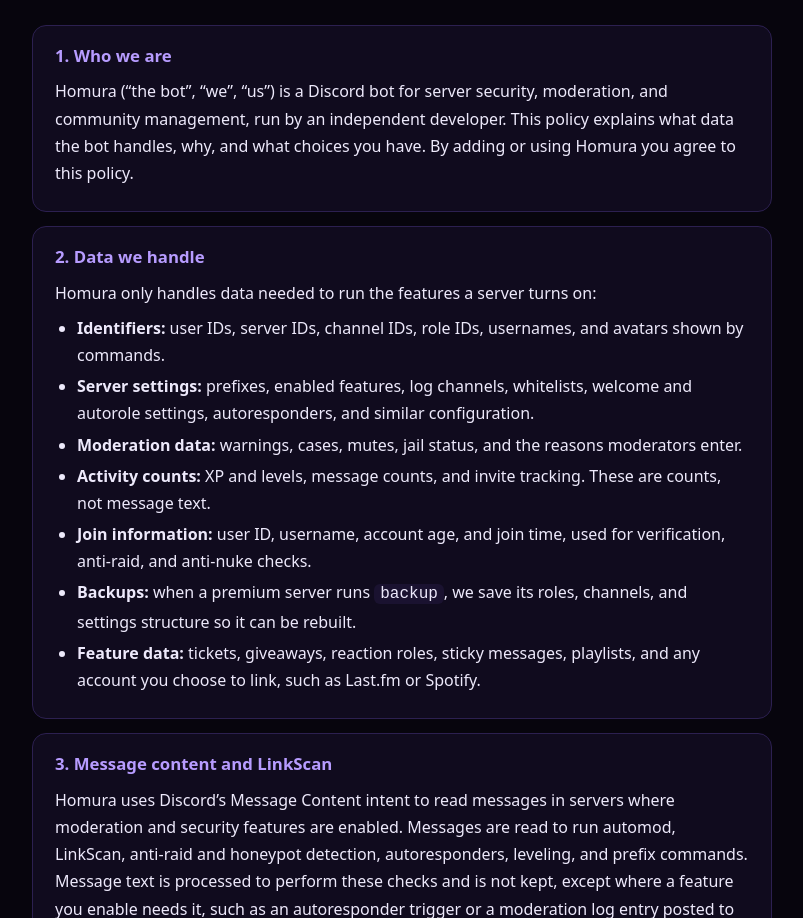
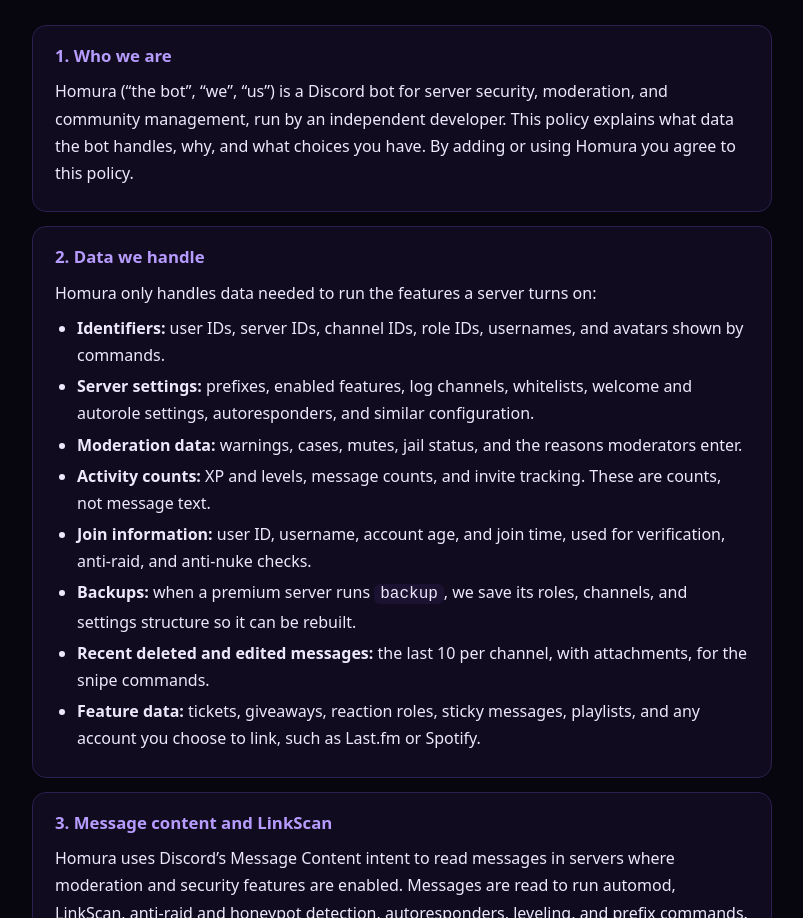
Before and after one commit to hazanyaknyak8-lab/homurawebsite, a plain HTML site: page privacy.html in a window 1280 px wide. Shown: the part 182-1100 px from the top of the page, without its empty margins (238-1041 px from the left). Drawn offline with Linux system fonts and the light colour scheme.

Commit message:
Update privacy.html

```diff
--- a/privacy.html
+++ b/privacy.html
@@ -21,8 +21,8 @@ code{background:#1a1230;padding:1px 6px;border-radius:6px}footer{color:var(--mut
 <h1>Privacy Policy</h1>
 <p class="meta">Last updated: November 14, 2026</p>
 <div class="lg-item"><h3>1. Who we are</h3><p>Homura (“the bot”, “we”, “us”) is a Discord bot for server security, moderation, and community management, run by an independent developer. This policy explains what data the bot handles, why, and what choices you have. By adding or using Homura you agree to this policy.</p></div>
-<div class="lg-item"><h3>2. Data we handle</h3><p>Homura only handles data needed to run the features a server turns on:</p><ul><li><b>Identifiers:</b> user IDs, server IDs, channel IDs, role IDs, usernames, and avatars shown by commands.</li><li><b>Server settings:</b> prefixes, enabled features, log channels, whitelists, welcome and autorole settings, autoresponders, and similar configuration.</li><li><b>Moderation data:</b> warnings, cases, mutes, jail status, and the reasons moderators enter.</li><li><b>Activity counts:</b> XP and levels, message counts, and invite tracking. These are counts, not message text.</li><li><b>Join information:</b> user ID, username, account age, and join time, used for verification, anti-raid, and anti-nuke checks.</li><li><b>Backups:</b> when a premium server runs <code>backup</code>, we save its roles, channels, and settings structure so it can be rebuilt.</li><li><b>Feature data:</b> tickets, giveaways, reaction roles, sticky messages, playlists, and any account you choose to link, such as Last.fm or Spotify.</li></ul></div>
-<div class="lg-item"><h3>3. Message content and LinkScan</h3><p>Homura uses Discord’s Message Content intent to read messages in servers where moderation and security features are enabled. Messages are read to run automod, LinkScan, anti-raid and honeypot detection, autoresponders, leveling, and prefix commands. Message text is processed to perform these checks and is not kept, except where a feature you enable needs it, such as an autoresponder trigger or a moderation log entry posted to that server’s log channel.</p><p>LinkScan extracts links from messages and checks them against Google Safe Browsing and VirusTotal. Only the URL is sent to these services. We do not send the full message or the author’s identity. If a link is malicious, the message is deleted, the sender may be timed out, and the action is logged for the server’s staff.</p></div>
+<div class="lg-item"><h3>2. Data we handle</h3><p>Homura only handles data needed to run the features a server turns on:</p><ul><li><b>Identifiers:</b> user IDs, server IDs, channel IDs, role IDs, usernames, and avatars shown by commands.</li><li><b>Server settings:</b> prefixes, enabled features, log channels, whitelists, welcome and autorole settings, autoresponders, and similar configuration.</li><li><b>Moderation data:</b> warnings, cases, mutes, jail status, and the reasons moderators enter.</li><li><b>Activity counts:</b> XP and levels, message counts, and invite tracking. These are counts, not message text.</li><li><b>Join information:</b> user ID, username, account age, and join time, used for verification, anti-raid, and anti-nuke checks.</li><li><b>Backups:</b> when a premium server runs <code>backup</code>, we save its roles, channels, and settings structure so it can be rebuilt.</li><li><b>Recent deleted and edited messages:</b> the last 10 per channel, with attachments, for the snipe commands.</li><li><b>Feature data:</b> tickets, giveaways, reaction roles, sticky messages, playlists, and any account you choose to link, such as Last.fm or Spotify.</li></ul></div>
+<div class="lg-item"><h3>3. Message content and LinkScan</h3><p>Homura uses Discord’s Message Content intent to read messages in servers where moderation and security features are enabled. Messages are read to run automod, LinkScan, anti-raid and honeypot detection, autoresponders, leveling, and prefix commands. Message text is processed to perform these checks and is not kept, except where a feature needs it. Moderators can use the snipe and editsnipe commands, for which Homura keeps the most recent deleted and edited messages of each channel (up to 10 per channel), including the text, the author’s name and ID, and a copy of any attachments, so staff can review abuse. This data is stored on our encrypted storage and removed when it is replaced by newer entries, when the bot is removed from the server, or on request. Autoresponder triggers set by server admins and moderation log entries posted to a server’s own log channel are also kept.</p><p>LinkScan extracts links from messages and checks them against Google Safe Browsing and VirusTotal. Only the URL is sent to these services. We do not send the full message or the author’s identity. If a link is malicious, the message is deleted, the sender may be timed out, and the action is logged for the server’s staff.</p></div>
 <div class="lg-item"><h3>4. How we use data</h3><p>We use data only to provide and secure the features above, to prevent abuse, and to fix bugs. We do not sell data, we do not use it for advertising or profiling, and we do not use it to train AI models.</p></div>
 <div class="lg-item"><h3>5. Third parties</h3><p>Data is shared only with the services needed to run the bot: Discord (the platform the bot runs on), Google Safe Browsing and VirusTotal (URLs only, for LinkScan), our hosting provider, and Last.fm or Spotify if a user chooses to link those accounts. This website also loads the developer’s public Discord profile through Lanyard, and stores a display preference in your browser’s local storage. We do not share data with anyone else except when required by law.</p></div>
 <div class="lg-item"><h3>6. Retention and deletion</h3><p>Server data is kept while Homura is in the server. When the bot is removed from a server, that server’s data is deleted within 30 days. Cached link scan results are kept for a short time to avoid repeated lookups. Server owners and users can ask us to delete their data at any time through the contact options below.</p></div>
```
